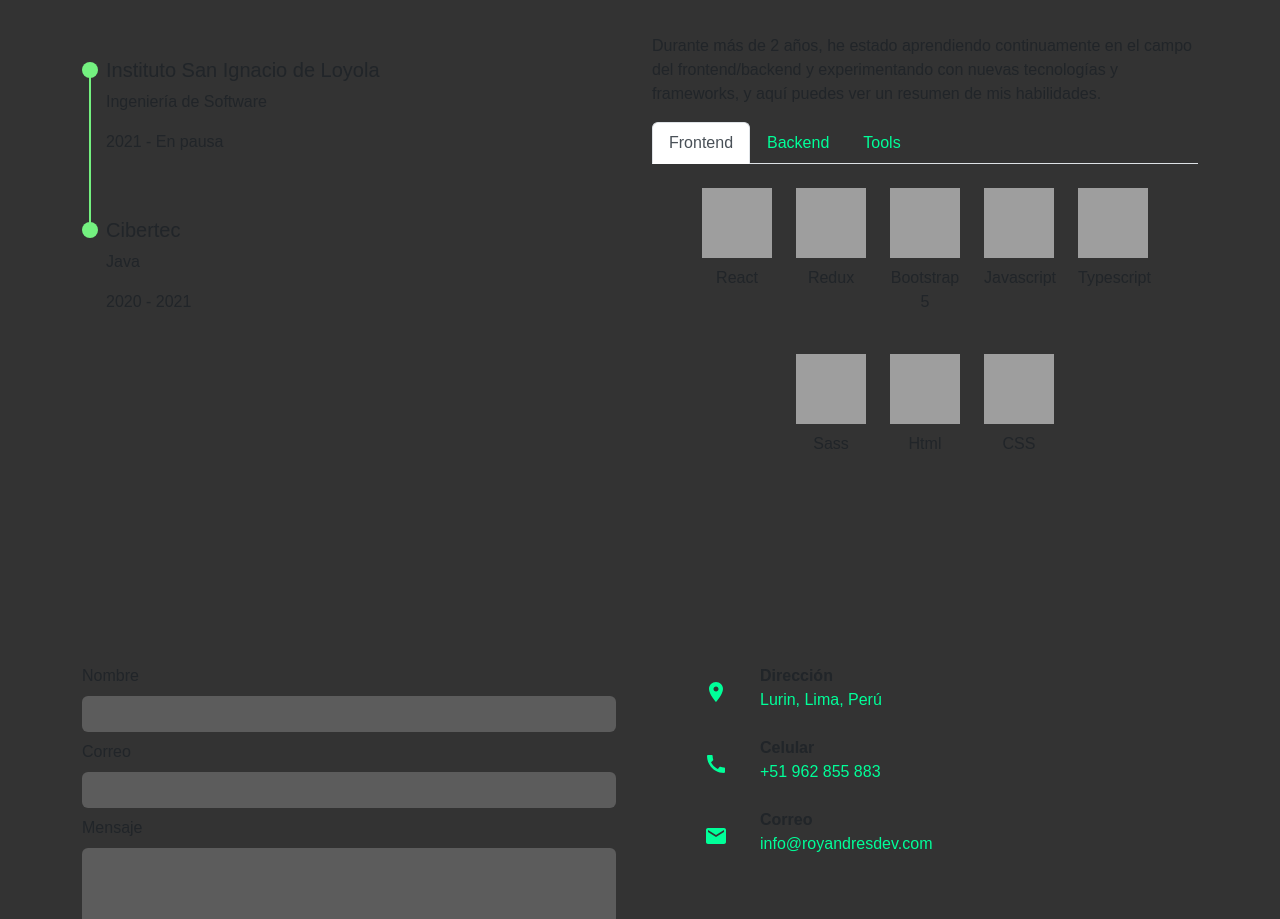
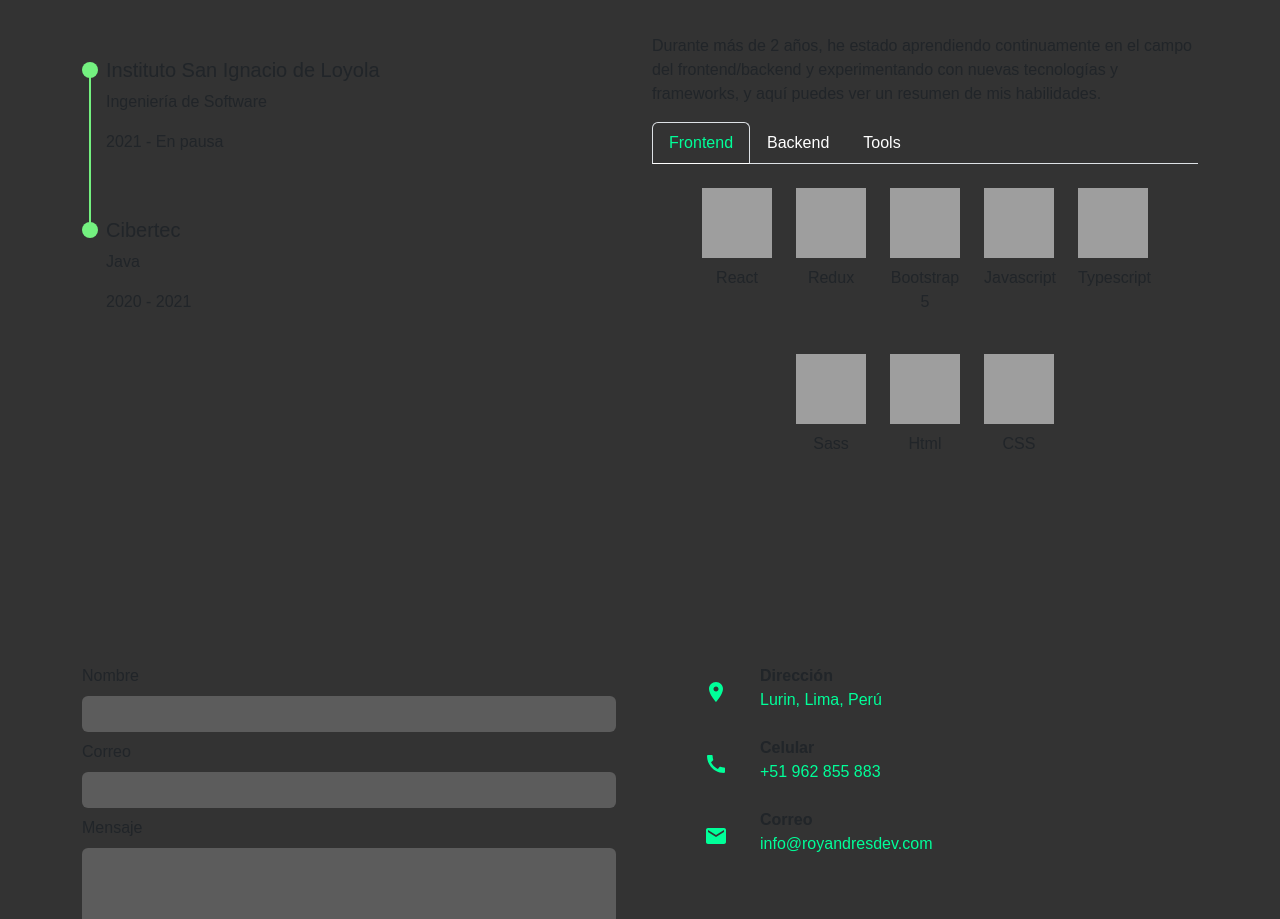
Before and after one commit to RoyHuamanAvila/Portfolio, a React (Vite) app: page / in a window 1280 px wide. Shown: the part 2283-3202 px from the top of the page. Built offline with nearby package versions, Linux system fonts and the light colour scheme; grey boxes are pictures that could not be loaded; a web font is replaced by a local one.

Commit message:
feat: change color

```diff
--- /dev/null
+++ b/src/components/Tabs/Tabs.scss
@@ -0,0 +1,10 @@
+@use 'src/scss/colors';
+
+.nav-link {
+  color: colors.$text-100;
+
+  &.active {
+    color: colors.$primary !important;
+    background-color: colors.$background !important;
+  }
+}
--- a/src/components/Tabs/Tabs.tsx
+++ b/src/components/Tabs/Tabs.tsx
@@ -1,5 +1,5 @@
 import { SkillItemType } from '../../types';
-import './styles/Tabs.scss';
+import './Tabs.scss';
 import React, { Suspense, lazy, useState } from 'react';
 export interface TabsProps { }
 
--- a/src/components/Tabs/styles/Tabs.scss
+++ /dev/null
@@ -1,3 +0,0 @@
-.tabs{
-
-}
```
